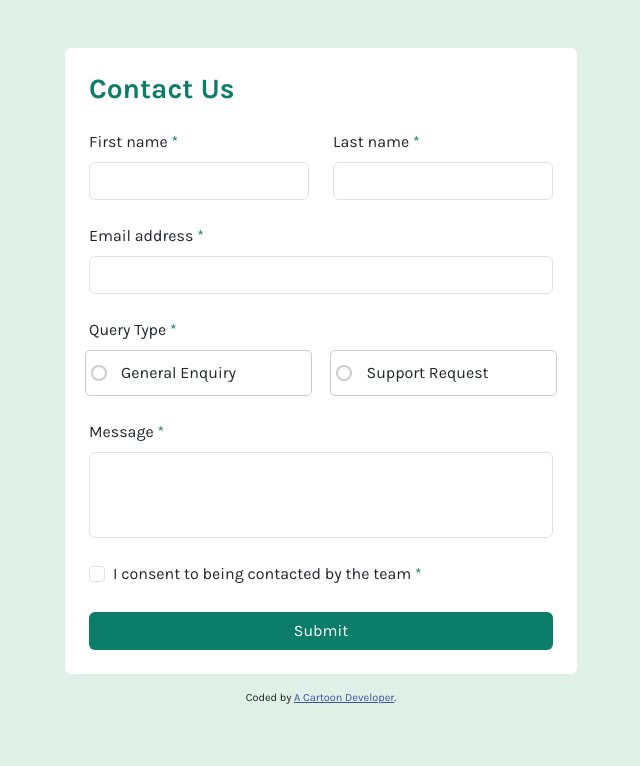
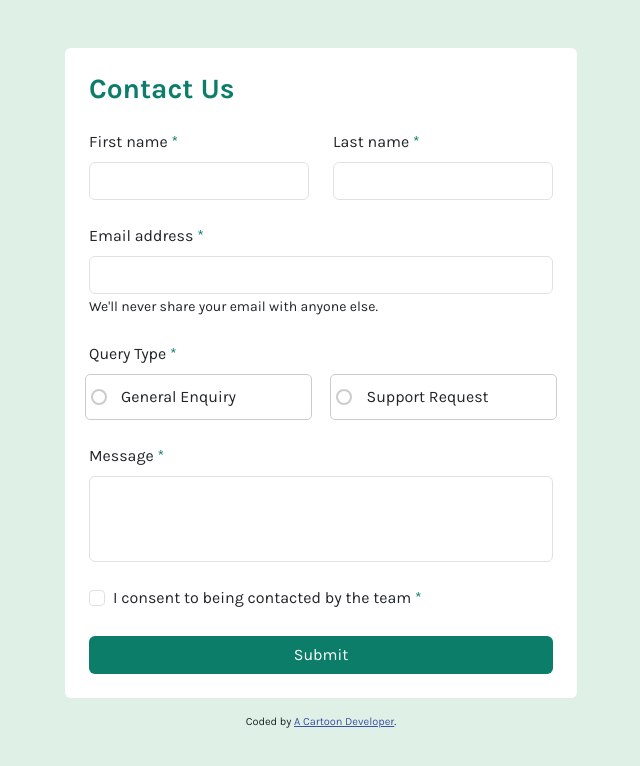
Before and after one commit to Codex-I/Contact-form, a plain HTML site: page index.html in a window 1280 px wide. Shown: the whole page, without its empty margins (319-959 px from the left). Drawn offline with nearby package versions, Linux system fonts and the light colour scheme.

Commit message:
made changes

```diff
--- a/index.html
+++ b/index.html
@@ -18,7 +18,7 @@
   <div class="card border-0 mx-auto">
     <div class="card-body p-4">
       <h5 class="card-title mb-4 fw-bold fs-3">Contact Us</h5>
-      <form role="form" class="d-flex flex-column gap-4 needs-validation" novalidate>
+      <form class="d-flex flex-column gap-4 needs-validation" novalidate>
 
         <div class="row">
           <div class="col">
@@ -40,6 +40,7 @@
         <div>
           <label for="Email" class="form-label">Email address <span class="asterix">*</span></label>
           <input type="email" class="form-control" id="Email" aria-describedby="emailHelp" required>
+          <small id="emailHelp">We'll never share your email with anyone else.</small>
           <div class="invalid-feedback">
             Please enter a valid email address
           </div>
@@ -47,7 +48,7 @@
 
         <div>
           <label for="queryType" class="form-label">Query Type <span class="asterix">*</span></label>
-          <fieldset class="row justify-content-between px-2" required>
+          <fieldset class="row justify-content-between px-2" >
             <input type="radio" id="general" name="enquiry" value="general" required>
             <label for="general" class="enquiry-label">
               <span class="custom-radio"></span>
```
